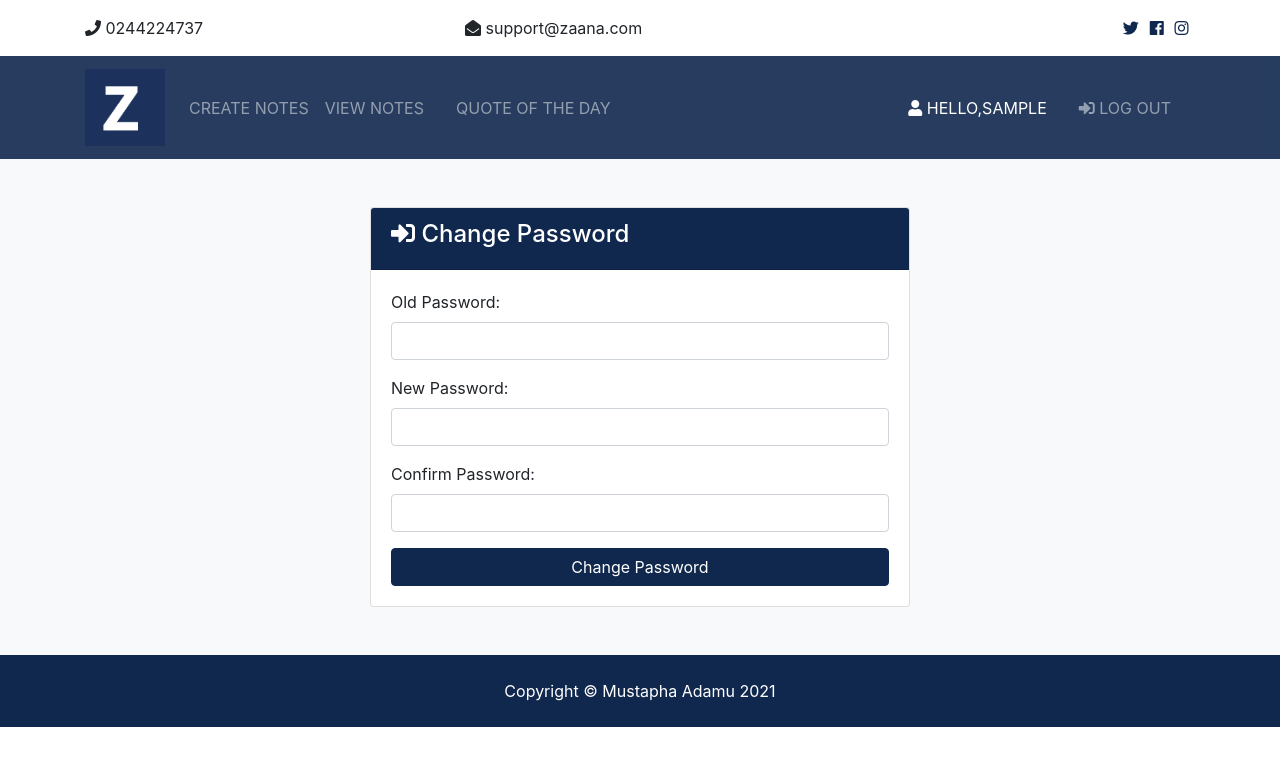
After one commit to smart8099/New_Zaana, a Django app: page /password_change/ in a window 1280 px wide. The commit adds this page. Shown: the top 766 px of the page. Run offline with Django 3.2, Linux system fonts and the light colour scheme; the visitor is signed in with stand-in values (Sample User, id 1); some libraries are stand-ins or nearby versions.

Commit message:
Re-implement account management functionality

```diff
--- a/noteapp/urls.py
+++ b/noteapp/urls.py
@@ -1,19 +1,35 @@
 from django.urls import path
-from .views import (loginpage,registerpage,why_zaana,policy,about,password_reset,createnote,signout,
- delete_note,edit_note,download_note,view_notes, search_note,quotes)
+from django.contrib.auth.views import LoginView,LogoutView,PasswordChangeDoneView,PasswordChangeView
+from .views import (registerpage,why_zaana,policy,about,createnote,
+ delete_note,edit_note,download_note,view_notes, search_note,quotes,CustomLoginView,CustomLogoutView,CustomPasswordChangeView,)
+from django.contrib.auth.views import PasswordResetView,PasswordResetDoneView,PasswordResetConfirmView,PasswordResetCompleteView
+from django.contrib.auth import views as auth_views
 
 handler404 = 'noteapp.views.bad_request'
+
 urlpatterns=[
 
-    path('',loginpage,name='login'),
-    path('register',registerpage,name='register'),
+    path('', CustomLoginView.as_view(), name='login'),
+    # path('',loginpage,name='login'),
+    path('log', CustomLogoutView.as_view(), name='logout'),
+    path('register/',registerpage,name='register'),
+    path('password_change/', CustomPasswordChangeView.as_view(), name='password_change'),
+    path('password_change/done/', PasswordChangeDoneView.as_view(),name='password_change_done'),
+    path('password_change/done/', PasswordChangeDoneView.as_view(),name='password_change_done'),
+    path('password_reset/', PasswordResetView.as_view(), name='password_reset'),
+    path('password_reset/done/', PasswordResetDoneView.as_view(),name='password_reset_done'),
+    path('password_reset_confirm/<slug:uidb64>/<slug:token>',PasswordResetConfirmView.as_view(),name='password_reset_confirm'),
+    path('password_reset_complete/', PasswordResetCompleteView.as_view(), name='password_reset_complete'),
+
+
+
     path('why_zaana',why_zaana,name='why'),
     path('policy',policy,name ='policy'),
     path('about',about,name='about'),
-    path('password_reset',password_reset,name='password_reset'),
-    path('create_note', createnote,name='create_note'),
+    # path('password_reset',password_reset,name='password_reset'),
+    path('create_note/', createnote,name='create_note'),
     path('view_notes',view_notes,name='view_note'),
-    path('logout',signout,name='logout'),
+    # path('logout',signout,name='logout'),
     path('<id>/edit_note',edit_note,name='edit_note'),
     path('<id>/delete_note',delete_note,name='delete_note'),
     path('<id>/download_note',download_note,name='download_note'),
--- a/noteapp/views.py
+++ b/noteapp/views.py
@@ -5,25 +5,67 @@ from django.contrib.auth.decorators import login_required
 from .forms import Notes_Form
 from .models import Notes
 from django.shortcuts import get_object_or_404
-def loginpage(request):
-    if request.method == "POST":
-        username = request.POST['username']
-        password = request.POST['password']
-        user = auth.authenticate(username = username,password=password)
+from django.contrib import messages
+from django.urls import reverse_lazy
+from django.contrib.auth.views import LoginView,LogoutView, PasswordChangeDoneView,PasswordChangeView,PasswordResetConfirmView,PasswordResetCompleteView
 
-        if user is not None:
-            print(user)
-            auth.login(request,user)
-            messages.success(request,f'welcome{user.username} ')
-            return redirect('create_note')
 
-        else:
-            messages.error(request,"invalid credentials")
-            return redirect('create_note')
+class CustomLoginView(LoginView):
+    template_name = 'registration/login.html'
 
-    else:
-        print(request.META)
-        return render(request,"logins.html")
+    def form_valid(self, form):
+        user = form.get_user()
+        messages.success(self.request, f'Welcome {user.username}!')
+        return super().form_valid(form)
+
+class CustomLogoutView(LogoutView):
+    def dispatch(self, request, *args, **kwargs):
+        user = request.user
+        messages.success(request, f"Goodbye, {user.username}")
+        return super().dispatch(request, *args, **kwargs)
+
+class CustomPasswordChangeView(PasswordChangeView):
+    template_name ='registration/password_change_form.html'
+    success_url='/'
+
+
+    def form_valid(self, form):
+        response = super().form_valid(form)
+        messages.success(self.request,'Password changed successfully. Please log in again.')
+        auth.logout(self.request)
+        return redirect(self.success_url)
+
+class CustomPasswordResetConfirmView(PasswordResetConfirmView):
+    template_name = 'registration/password_reset_confirm.html'
+    success_url = '/'
+
+
+
+# class CustomPasswordChangeDoneView(PasswordChangeDoneView):
+#     template_name ='registration/password_change_done.html'
+
+
+# from django.contrib.auth.views import
+
+# def loginpage(request):
+#     if request.method == "POST":
+#         username = request.POST['username']
+#         password = request.POST['password']
+#         user = auth.authenticate(username = username,password=password)
+
+#         if user is not None:
+#             print(user)
+#             auth.login(request,user)
+#             messages.success(request,f'welcome {user.username} ')
+#             return redirect('create_note')
+
+#         else:
+#             messages.error(request,"invalid credentials")
+#             return redirect('create_note')
+
+#     else:
+#         print(request.META)
+#         return render(request,"registration/login.html")
 
 def bad_request(request, *args):
 
@@ -82,15 +124,15 @@ def policy(request):
 def about(request):
     return render(request,'About.html')
 
-def password_reset(request):
-    if request.method =='POST':
+# def password_reset(request):
+#     if request.method =='POST':
 
-        print(True)
-    else:
-         return render(request,"Password_reset.html")
+#         print(True)
+#     else:
+#          return render(request,"Password_reset.html")
 
 
-@login_required(login_url='login')
+@login_required()
 def createnote(request):
 
 
@@ -119,13 +161,13 @@ def createnote(request):
             messages.error(request,'there are errors in your form')
         return redirect('create_note')
 
-def signout(request):
-    if request.method == "POST":
-        auth.logout(request)
-        messages.success(request,"Goodbye")
-        return redirect('login')
+# def signout(request):
+#     if request.method == "POST":
+#         auth.logout(request)
+#         messages.success(request,"Goodbye")
+#         return redirect('login')
 
-@login_required(login_url='login')
+@login_required()
 def edit_note(request,id):
     # dictionary for initial data with
     # field names as keys
@@ -148,7 +190,7 @@ def edit_note(request,id):
 
     return render(request, "update_view.html", context)
 
-@login_required(login_url='login')
+@login_required()
 def delete_note(request,id):
     if request.method == 'POST':
 
@@ -157,7 +199,7 @@ def delete_note(request,id):
         return redirect('view_note')
     return render(request,'delete_view.html')
 
-@login_required(login_url='login')
+@login_required()
 def view_notes(request):
     id = request.user.id
 
@@ -201,10 +243,11 @@ def render_to_pdf(template_src, context_dict={}):
 def download_note(request,id):
     try:
         note = Notes.objects.get(id = id)     #you can filter using order_id as well
+
     except:
             return HttpResponse("505 Not Found")
     data = {
-        'username':note.user_id,
+        'username':note.user,
         'title':note.title,
         'note':note.note,
 
--- a/requirements.txt
+++ b/requirements.txt
@@ -4,7 +4,6 @@ Django==3.2.4
 django-crispy-forms==1.12.0
 future==0.18.2
 html5lib==1.1
-Pillow==8.2.0
 PyPDF2==1.26.0
 python-bidi==0.4.2
 pytz==2021.1
--- a/template/notepdf.html
+++ b/template/notepdf.html
@@ -10,7 +10,7 @@
     <h1>  This is the note you created</h1>
 
 
-    <div> <h1>{{note.user_id}</h1>}</div>
+    <div> <h1>{{note.user}}</h1></div>
     <div> <h1>{{note.title}}</h1></div>
     <div> <h1>{{note.note}}</h1></div>
 
--- a/template/logins.html
+++ b/template/registration/login.html
@@ -26,7 +26,7 @@
                 <div class="row d-flex justify-content-center">
                   <input type="submit" value="Login" class="btn btn-secondary mx-auto">
                   <input type="submit" value="SignUp" class="btn btn-outline-info mx-auto " onclick="location.href='{% url 'register' %}' ">
-                  <a href="password_reset" class="text-muted">Forgot Password</a>
+                  <a href="{% url 'password_reset' %}" class="text-muted">Forgot Password</a>
                 </div>
 
               </form>
--- /dev/null
+++ b/template/registration/password_change_done.html
@@ -0,0 +1 @@
+<h1>everything is done!!!!</h1>
--- /dev/null
+++ b/template/registration/password_change_form.html
@@ -0,0 +1,51 @@
+{%load static%}
+{% include 'base2.html' %}
+{% block content %}
+
+<section id="login" class="bg-light py-5">
+  <div class="container">
+    <div class="row">
+      <div class="col-md-6 mx-auto">
+        <div class="card">
+          <div class="card-header bg-primary text-white">
+            <h4>
+              <i class="fas fa-sign-in-alt"></i> Change Password</h4>
+          </div>
+          <div class="card-body">
+            <form method="post">
+              {% csrf_token %}
+              <div class="form-group">
+                <label for="old_password">Old Password:</label>
+                <input type="password" class="form-control {% if form.old_password.errors %}is-invalid{% endif %}" id="old_password" name="old_password">
+                {% for error in form.old_password.errors %}
+                  <p class="text-danger">{{ error }}</p>
+                {% endfor %}
+              </div>
+              <div class="form-group">
+                <label for="new_password1">New Password:</label>
+                <input type="password" class="form-control {% if form.new_password1.errors %}is-invalid{% endif %}" id="new_password1" name="new_password1">
+                {% for error in form.new_password1.errors %}
+                  <p class="text-danger">{{ error }}</p>
+                {% endfor %}
+              </div>
+              <div class="form-group">
+                <label for="new_password2">Confirm Password:</label>
+                <input type="password" class="form-control {% if form.new_password2.errors %}is-invalid{% endif %}" id="new_password2" name="new_password2">
+                {% for error in form.new_password2.errors %}
+                  <p class="text-danger">{{ error }}</p>
+                {% endfor %}
+              </div>
+              <button type="submit" class="btn btn-primary btn-block">Change Password</button>
+            </form>
+          </div>
+        </div>
+      </div>
+    </div>
+  </div>
+</section>
+{%endblock%}
+<!-- Footer -->
+<footer id="main-footer" class="py-4 bg-primary text-white text-center">
+  Copyright &copy;
+   Mustapha Adamu 2021
+</footer>
--- /dev/null
+++ b/template/registration/password_reset_complete.html
@@ -0,0 +1 @@
+<p>The password reset has been completed</p>
--- /dev/null
+++ b/template/registration/password_reset_done.html
@@ -0,0 +1,2 @@
+<p>We have sent a link to your email to reset the password</p>
+<p>Follow the link in your email to reset the password</p>
--- /dev/null
+++ b/template/registration/password_reset_email.html
@@ -0,0 +1,5 @@
+<p>Hi!!!</p>
+<p>We have received a request from you to reset your password</p>
+<p>Click on the link below to reset your password</p>
+Someone asked for password reset for email {{ email }}. Follow the link below:
+{{ protocol}}://{{ domain }}{% url 'password_reset_confirm' uidb64=uid token=token %}
```
Also changed, not shown: Exams/settings.py (+18 -2 lines), template/registration/password_reset_confirm.html (added, +53 -0 lines), template/registration/password_reset_form.html (added, +35 -0 lines).
